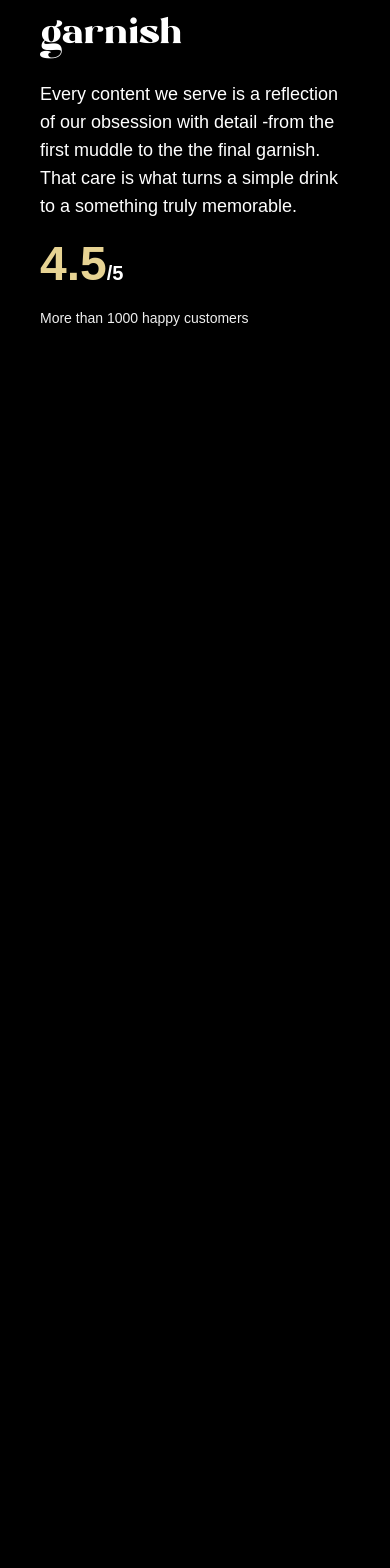
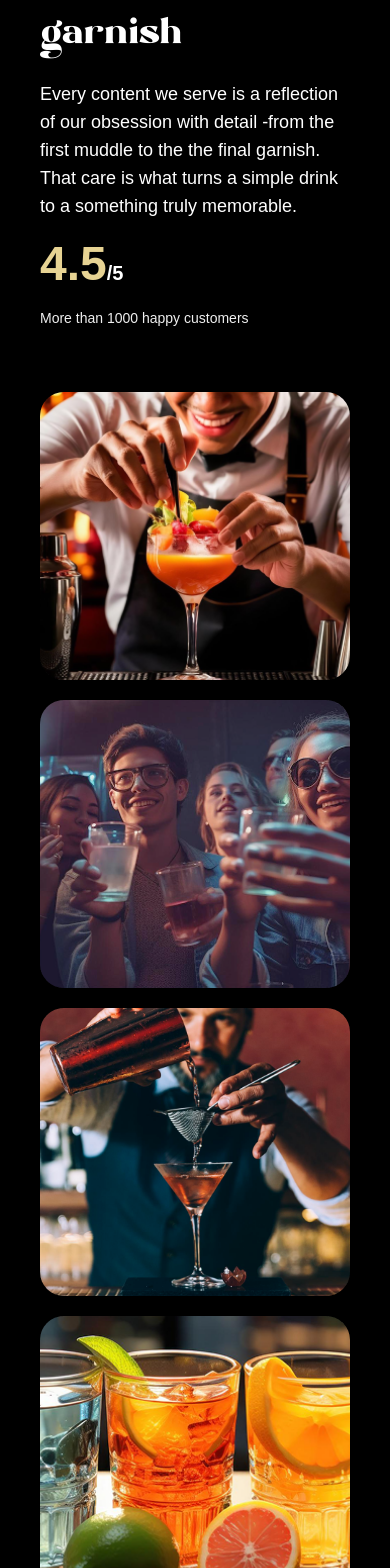
Before and after one commit to Jonathan0823/mojito-landing, a React (Vite) app: page / in a window 390 px wide. Shown: the part 2000-3568 px from the top of the page. Before the commit the page ends 2532 px from the top, so only its background shows below. Built offline with nearby package versions, Linux system fonts and the light colour scheme; a web font is replaced by a local one.

Commit message:
feat(about): add images and add animation

```diff
--- a/src/components/About.tsx
+++ b/src/components/About.tsx
@@ -1,4 +1,40 @@
+import { useGSAP } from "@gsap/react";
+import gsap from "gsap";
+import { SplitText } from "gsap/all";
+
+gsap.registerPlugin(SplitText);
 const About = () => {
+  useGSAP(() => {
+    const titleSplit = new SplitText("#about h2", {
+      type: "words",
+    });
+
+    const scrollTimeline = gsap.timeline({
+      scrollTrigger: {
+        trigger: "#about",
+        start: "top 50%",
+      },
+    });
+
+    scrollTimeline
+      .from(titleSplit.words, {
+        y: 50,
+        opacity: 0,
+        stagger: 0.03,
+        duration: 1,
+        ease: "expo.out",
+      })
+      .from(
+        ".top-grid div, .bottom-grid div",
+        {
+          opacity: 0,
+          duration: 1,
+          ease: "power1.inOut",
+          stagger: 0.04,
+        },
+        "-=0.5",
+      );
+  }, []);
   return (
     <div id="about">
       <div className="mb-16 md:px-0 px-5">
@@ -28,6 +64,38 @@
           </div>
         </div>
       </div>
+
+      <div className="top-grid">
+        <div className="md:col-span-3">
+          <div className="noisy">
+            <img src="/images/abt1.png" alt="grid-img-1" />
+          </div>
+        </div>
+        <div className="md:col-span-6">
+          <div className="noisy">
+            <img src="/images/abt2.png" alt="grid-img-2" />
+          </div>
+        </div>
+        <div className="md:col-span-3">
+          <div className="noisy">
+            <img src="/images/abt5.png" alt="grid-img-5" />
+          </div>
+        </div>
+      </div>
+
+      <div className="bottom-grid">
+        <div className="md:col-span-8">
+          <div className="noisy">
+            <img src="/images/abt3.png" alt="grid-img-3" />
+          </div>
+        </div>
+
+        <div className="md:col-span-4">
+          <div className="noisy">
+            <img src="/images/abt4.png" alt="grid-img-4" />
+          </div>
+        </div>
+      </div>
     </div>
   );
 };
```
